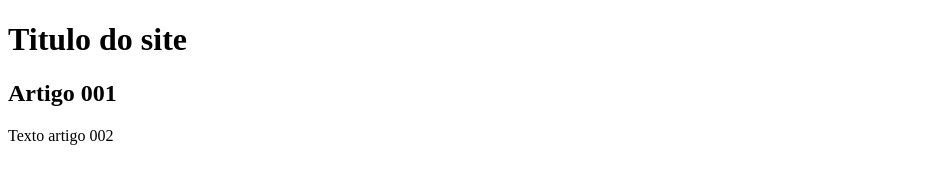
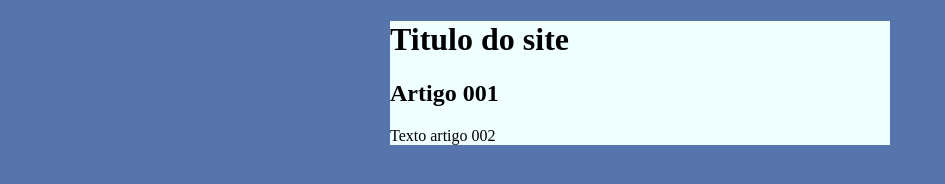
Before and after one commit to matheusrbraga/projeto-site, a plain HTML site: page index.html in a window 1280 px wide. Shown: the whole page, without its empty margins (0-945 px from the left). Drawn offline with Linux system fonts and the light colour scheme.

Commit message:
iniciei o designer

```diff
--- /dev/null
+++ b/estilos/style.css
@@ -0,0 +1,12 @@
+{
+    font-family: Arial, Helvetica, sans-serif;
+    font-size: 16px;
+}
+body{
+    background-color: rgb(87, 117, 173);
+}
+main{
+    background-color: azure;
+    width: 500px;
+    margin: auto;
+}
--- a/index.html
+++ b/index.html
@@ -5,6 +5,7 @@
     <meta http-equiv="X-UA-Compatible" content="IE=edge">
     <meta name="viewport" content="width=device-width, initial-scale=1.0">
     <title>Titulo do site</title>
+    <link rel="stylesheet" href="estilos/style.css">
 </head>
 <body>
     <MAIN>
```
